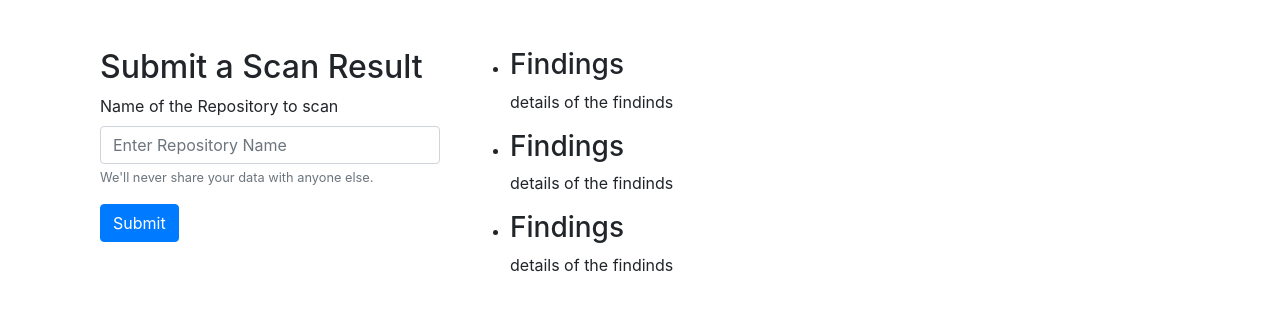
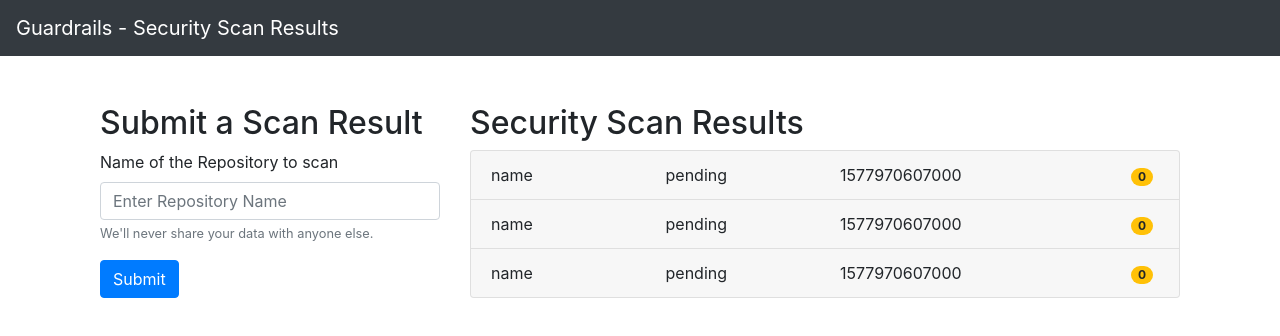
Before and after one commit to sjillen/react_node_docker, a React (Create React App) app in the folder dashboard/: page / in a window 1280 px wide. Shown: the top 336 px of the page. Built offline with nearby package versions, Linux system fonts and the light colour scheme.

Commit message:
[dashboard] added Header, improve styling of ScanList

```diff
--- a/dashboard/src/App.js
+++ b/dashboard/src/App.js
@@ -2,11 +2,13 @@ import React from 'react';
 import './App.css';
 import 'bootstrap/dist/css/bootstrap.min.css';
 import Dashboard from './components/Dashboard';
+import Header from './components/Header';
 import { Container } from 'react-bootstrap';
 
 function App() {
     return (
         <>
+            <Header />
             <Container>
                 <Dashboard />
             </Container>
--- /dev/null
+++ b/dashboard/src/components/Header.js
@@ -0,0 +1,14 @@
+import React from 'react';
+import { Navbar } from 'react-bootstrap';
+
+const Header = () => (
+    <>
+        <Navbar className="align-items-center" bg="dark" variant="dark">
+            <Navbar.Brand className="text-center" href="#home">
+                Guardrails - Security Scan Results
+            </Navbar.Brand>
+        </Navbar>
+    </>
+);
+
+export default Header;
--- a/dashboard/src/components/ScanList.js
+++ b/dashboard/src/components/ScanList.js
@@ -1,19 +1,38 @@
 import React from 'react';
 import ScanDetails from './ScanDetails';
+import { Accordion, Card, Badge, Row, Col } from 'react-bootstrap';
 
 const ScanList = () => {
+    const item = { repositoryName: 'name', status: 'pending', findings: [], queuedAt: Date.now() };
+    const list = [item, item, item];
     return (
-        <ul>
-            <li>
-                <ScanDetails />
-            </li>
-            <li>
-                <ScanDetails />
-            </li>
-            <li>
-                <ScanDetails />
-            </li>
-        </ul>
+        <>
+            <h2>Security Scan Results</h2>
+            <Accordion>
+                {list.map((scan, index) => (
+                    <Card key={index}>
+                        <Accordion.Toggle as={Card.Header} eventKey={index}>
+                            <Row>
+                                <Col sm={3}>{scan.repositoryName}</Col>
+                                <Col sm={3}>{scan.status}</Col>
+                                <Col sm={5}>{scan.queuedAt}</Col>
+                                <Col sm={1}>
+                                    <Badge pill variant="warning">
+                                        {scan.findings.length}
+                                    </Badge>
+                                </Col>
+                            </Row>
+                        </Accordion.Toggle>
+
+                        <Accordion.Collapse eventKey={index}>
+                            <Card.Body className="center-align">
+                                <ScanDetails />
+                            </Card.Body>
+                        </Accordion.Collapse>
+                    </Card>
+                ))}
+            </Accordion>
+        </>
     );
 };
 
```
